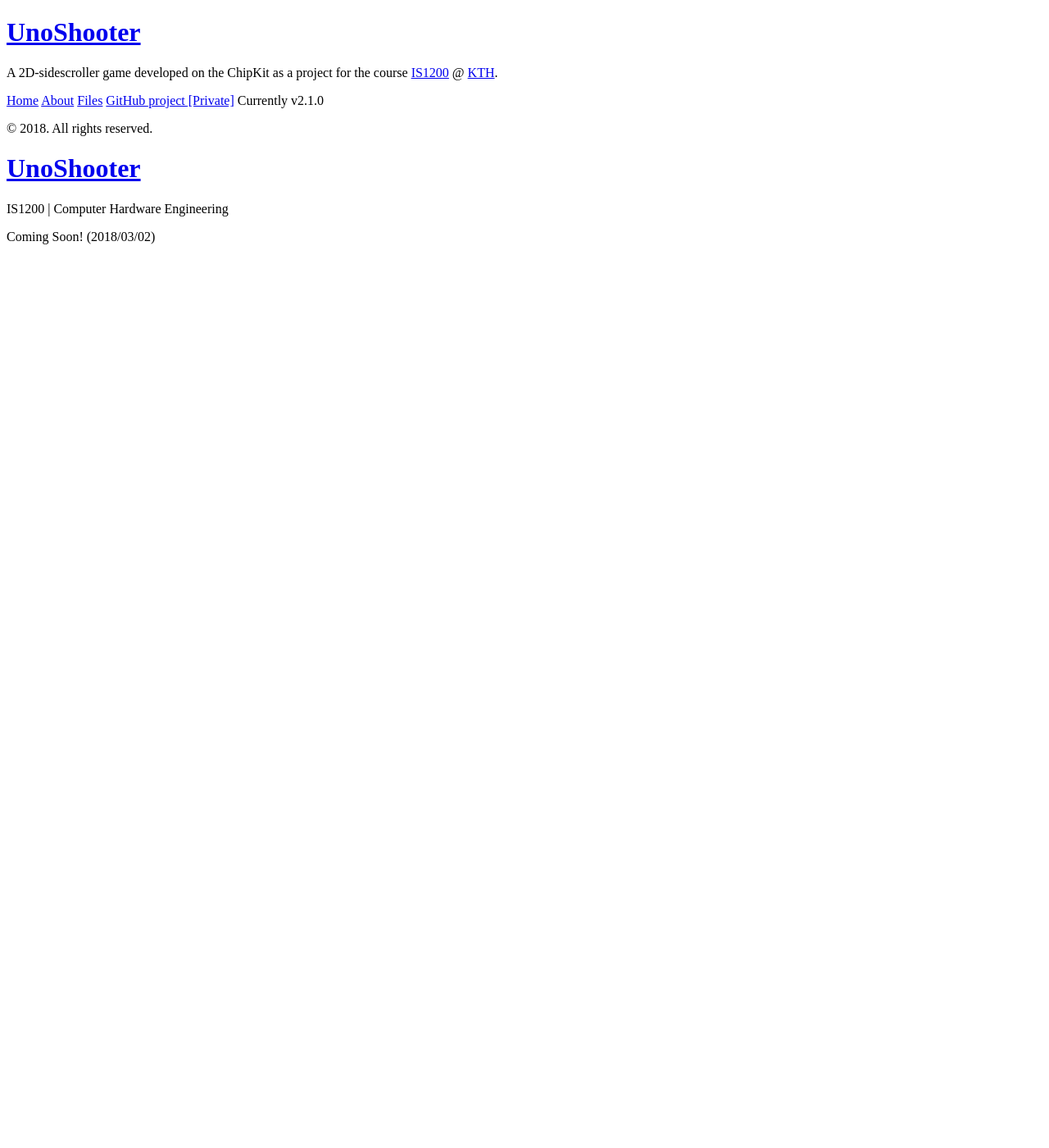
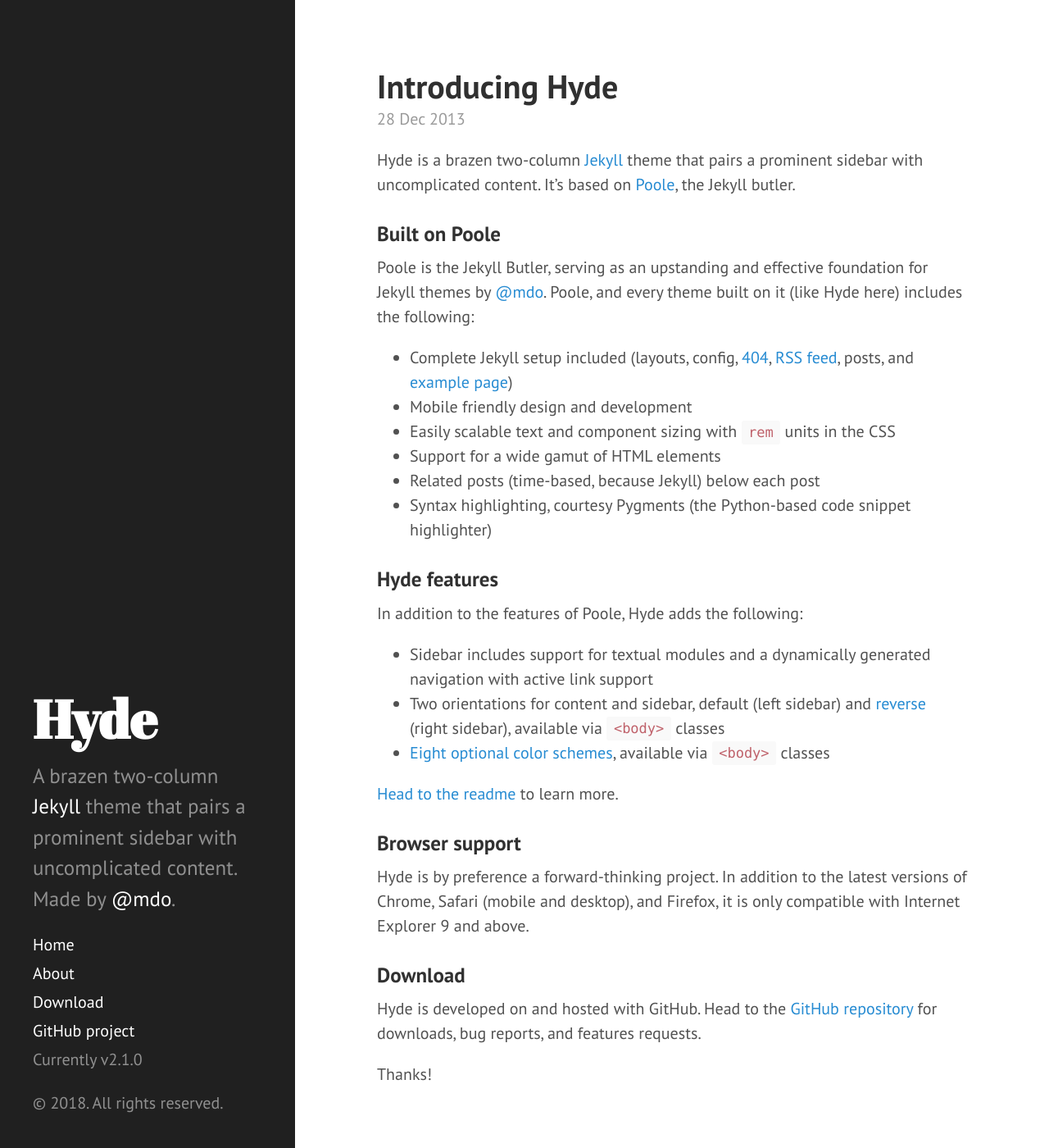
Before and after one commit to EdmanJohan/UnoShooter, a Jekyll site: the page built from index.html, in a window 1280 px wide and 1400 px high. Shown: the whole window at 82% size. Built offline with Jekyll 4.4.1, drawn with Linux system fonts in a browser that asks for light colours; the list of posts is cut into pages by our own code; some of the changed text lies outside the part shown.

Commit message:
Initial commit doc subtree

```diff
--- /dev/null
+++ b/CNAME
@@ -0,0 +1 @@
+hyde.getpoole.com
--- a/_config.yml
+++ b/_config.yml
@@ -6,21 +6,21 @@
 permalink:        pretty
 
 # Setup
-title:            UnoShooter
-tagline:          'An IS1200 Project'
-description:      'A 2D-sidescroller game developed on the ChipKit as a project for the course <a href="https://www.kth.se/student/kurser/kurs/IS1200?l=en" target="_blank">IS1200</a> @ <a href="https://kth.se" target="_blank">KTH</a>.'
-url:              https://edmanjohan.github.io/UnoShooter/
+title:            Hyde
+tagline:          'A Jekyll theme'
+description:      'A brazen two-column <a href="http://jekyllrb.com" target="_blank">Jekyll</a> theme that pairs a prominent sidebar with uncomplicated content. Made by <a href="https://twitter.com/mdo" target="_blank">@mdo</a>.'
+url:              http://hyde.getpoole.com
 baseurl:          /
 
 author:
-  name:           'JEDMEX'
-  url:            https://edmanjohan.github.io/UnoShooter/
+  name:           'Mark Otto'
+  url:            https://twitter.com/mdo
 
 paginate:         5
 
 # Custom vars
 version:          2.1.0
-plugins:          [jekyll-paginate]
+gems: [jekyll-paginate]
 
 github:
-  repo:           https://github.com/EdmanJohan/UnoShooter
+  repo:           https://github.com/poole/hyde
--- a/_includes/sidebar.html
+++ b/_includes/sidebar.html
@@ -26,7 +26,8 @@
         {% endif %}
       {% endfor %}
 
-      <a class="sidebar-nav-item" href="{{ site.github.repo }}">GitHub project [Private]</a>
+      <a class="sidebar-nav-item" href="{{ site.github.repo }}/archive/v{{ site.version }}.zip">Download</a>
+      <a class="sidebar-nav-item" href="{{ site.github.repo }}">GitHub project</a>
       <span class="sidebar-nav-item">Currently v{{ site.version }}</span>
     </nav>
 
--- a/_layouts/page.html
+++ b/_layouts/page.html
@@ -3,6 +3,6 @@
 ---
 
 <div class="page">
-  <h1 class="page-title">{{ page.heading }}</h1>
+  <h1 class="page-title">{{ page.title }}</h1>
   {{ content }}
 </div>
--- /dev/null
+++ b/_posts/2012-02-06-whats-jekyll.md
@@ -0,0 +1,12 @@
+---
+layout: post
+title: What's Jekyll?
+---
+
+[Jekyll](http://jekyllrb.com) is a static site generator, an open-source tool for creating simple yet powerful websites of all shapes and sizes. From [the project's readme](https://github.com/mojombo/jekyll/blob/master/README.markdown):
+
+  > Jekyll is a simple, blog aware, static site generator. It takes a template directory [...] and spits out a complete, static website suitable for serving with Apache or your favorite web server. This is also the engine behind GitHub Pages, which you can use to host your project’s page or blog right here from GitHub.
+
+It's an immensely useful tool and one we encourage you to use here with Hyde.
+
+Find out more by [visiting the project on GitHub](https://github.com/mojombo/jekyll).
--- /dev/null
+++ b/_posts/2012-02-07-example-content.md
@@ -0,0 +1,130 @@
+---
+layout: post
+title: Example content
+---
+
+
+<div class="message">
+  Howdy! This is an example blog post that shows several types of HTML content supported in this theme.
+</div>
+
+Cum sociis natoque penatibus et magnis <a href="#">dis parturient montes</a>, nascetur ridiculus mus. *Aenean eu leo quam.* Pellentesque ornare sem lacinia quam venenatis vestibulum. Sed posuere consectetur est at lobortis. Cras mattis consectetur purus sit amet fermentum.
+
+> Curabitur blandit tempus porttitor. Nullam quis risus eget urna mollis ornare vel eu leo. Nullam id dolor id nibh ultricies vehicula ut id elit.
+
+Etiam porta **sem malesuada magna** mollis euismod. Cras mattis consectetur purus sit amet fermentum. Aenean lacinia bibendum nulla sed consectetur.
+
+## Inline HTML elements
+
+HTML defines a long list of available inline tags, a complete list of which can be found on the [Mozilla Developer Network](https://developer.mozilla.org/en-US/docs/Web/HTML/Element).
+
+- **To bold text**, use `<strong>`.
+- *To italicize text*, use `<em>`.
+- Abbreviations, like <abbr title="HyperText Markup Langage">HTML</abbr> should use `<abbr>`, with an optional `title` attribute for the full phrase.
+- Citations, like <cite>&mdash; Mark otto</cite>, should use `<cite>`.
+- <del>Deleted</del> text should use `<del>` and <ins>inserted</ins> text should use `<ins>`.
+- Superscript <sup>text</sup> uses `<sup>` and subscript <sub>text</sub> uses `<sub>`.
+
+Most of these elements are styled by browsers with few modifications on our part.
+
+## Heading
+
+Vivamus sagittis lacus vel augue rutrum faucibus dolor auctor. Duis mollis, est non commodo luctus, nisi erat porttitor ligula, eget lacinia odio sem nec elit. Morbi leo risus, porta ac consectetur ac, vestibulum at eros.
+
+### Code
+
+Cum sociis natoque penatibus et magnis dis `code element` montes, nascetur ridiculus mus.
+
+{% highlight js %}
+// Example can be run directly in your JavaScript console
+
+// Create a function that takes two arguments and returns the sum of those arguments
+var adder = new Function("a", "b", "return a + b");
+
+// Call the function
+adder(2, 6);
+// > 8
+{% endhighlight %}
+
+Aenean lacinia bibendum nulla sed consectetur. Etiam porta sem malesuada magna mollis euismod. Fusce dapibus, tellus ac cursus commodo, tortor mauris condimentum nibh, ut fermentum massa.
+
+### Lists
+
+Cum sociis natoque penatibus et magnis dis parturient montes, nascetur ridiculus mus. Aenean lacinia bibendum nulla sed consectetur. Etiam porta sem malesuada magna mollis euismod. Fusce dapibus, tellus ac cursus commodo, tortor mauris condimentum nibh, ut fermentum massa justo sit amet risus.
+
+* Praesent commodo cursus magna, vel scelerisque nisl consectetur et.
+* Donec id elit non mi porta gravida at eget metus.
+* Nulla vitae elit libero, a pharetra augue.
+
+Donec ullamcorper nulla non metus auctor fringilla. Nulla vitae elit libero, a pharetra augue.
+
+1. Vestibulum id ligula porta felis euismod semper.
+2. Cum sociis natoque penatibus et magnis dis parturient montes, nascetur ridiculus mus.
+3. Maecenas sed diam eget risus varius blandit sit amet non magna.
+
+Cras mattis consectetur purus sit amet fermentum. Sed posuere consectetur est at lobortis.
+
+<dl>
+  <dt>HyperText Markup Language (HTML)</dt>
+  <dd>The language used to describe and define the content of a Web page</dd>
+
+  <dt>Cascading Style Sheets (CSS)</dt>
+  <dd>Used to describe the appearance of Web content</dd>
+
+  <dt>JavaScript (JS)</dt>
+  <dd>The programming language used to build advanced Web sites and applications</dd>
+</dl>
+
+Integer posuere erat a ante venenatis dapibus posuere velit aliquet. Morbi leo risus, porta ac consectetur ac, vestibulum at eros. Nullam quis risus eget urna mollis ornare vel eu leo.
+
+### Images
+
+Quisque consequat sapien eget quam rhoncus, sit amet laoreet diam tempus. Aliquam aliquam metus erat, a pulvinar turpis suscipit at.
+
+![placeholder](http://placehold.it/800x400 "Large example image")
+![placeholder](http://placehold.it/400x200 "Medium example image")
+![placeholder](http://placehold.it/200x200 "Small example image")
+
+### Tables
+
+Aenean lacinia bibendum nulla sed consectetur. Lorem ipsum dolor sit amet, consectetur adipiscing elit.
+
+<table>
+  <thead>
+    <tr>
+      <th>Name</th>
+      <th>Upvotes</th>
+      <th>Downvotes</th>
+    </tr>
+  </thead>
+  <tfoot>
+    <tr>
+      <td>Totals</td>
+      <td>21</td>
+      <td>23</td>
+    </tr>
+  </tfoot>
+  <tbody>
+    <tr>
+      <td>Alice</td>
+      <td>10</td>
+      <td>11</td>
+    </tr>
+    <tr>
+      <td>Bob</td>
+      <td>4</td>
+      <td>3</td>
+    </tr>
+    <tr>
+      <td>Charlie</td>
+      <td>7</td>
+      <td>9</td>
+    </tr>
+  </tbody>
+</table>
+
+Nullam id dolor id nibh ultricies vehicula ut id elit. Sed posuere consectetur est at lobortis. Nullam quis risus eget urna mollis ornare vel eu leo.
+
+-----
+
+Want to see something else added? <a href="https://github.com/poole/poole/issues/new">Open an issue.</a>
--- /dev/null
+++ b/_posts/2013-12-28-introducing-hyde.md
@@ -0,0 +1,37 @@
+---
+layout: post
+title: Introducing Hyde
+---
+
+Hyde is a brazen two-column [Jekyll](http://jekyllrb.com) theme that pairs a prominent sidebar with uncomplicated content. It's based on [Poole](http://getpoole.com), the Jekyll butler.
+
+### Built on Poole
+
+Poole is the Jekyll Butler, serving as an upstanding and effective foundation for Jekyll themes by [@mdo](https://twitter.com/mdo). Poole, and every theme built on it (like Hyde here) includes the following:
+
+* Complete Jekyll setup included (layouts, config, [404](/404), [RSS feed](/atom.xml), posts, and [example page](/about))
+* Mobile friendly design and development
+* Easily scalable text and component sizing with `rem` units in the CSS
+* Support for a wide gamut of HTML elements
+* Related posts (time-based, because Jekyll) below each post
+* Syntax highlighting, courtesy Pygments (the Python-based code snippet highlighter)
+
+### Hyde features
+
+In addition to the features of Poole, Hyde adds the following:
+
+* Sidebar includes support for textual modules and a dynamically generated navigation with active link support
+* Two orientations for content and sidebar, default (left sidebar) and [reverse](https://github.com/poole/lanyon#reverse-layout) (right sidebar), available via `<body>` classes
+* [Eight optional color schemes](https://github.com/poole/hyde#themes), available via `<body>` classes
+
+[Head to the readme](https://github.com/poole/hyde#readme) to learn more.
+
+### Browser support
+
+Hyde is by preference a forward-thinking project. In addition to the latest versions of Chrome, Safari (mobile and desktop), and Firefox, it is only compatible with Internet Explorer 9 and above.
+
+### Download
+
+Hyde is developed on and hosted with GitHub. Head to the <a href="https://github.com/poole/hyde">GitHub repository</a> for downloads, bug reports, and features requests.
+
+Thanks!
--- a/about.md
+++ b/about.md
@@ -1,7 +1,30 @@
 ---
 layout: page
 title: About
-heading: About | UnoShooter
 ---
 
-Coming Soon!
+<p class="message">
+  Hey there! This page is included as an example. Feel free to customize it for your own use upon downloading. Carry on!
+</p>
+
+In the novel, *The Strange Case of Dr. Jeykll and Mr. Hyde*, Mr. Poole is Dr. Jekyll's virtuous and loyal butler. Similarly, Poole is an upstanding and effective butler that helps you build Jekyll themes. It's made by [@mdo](https://twitter.com/mdo).
+
+There are currently two themes built on Poole:
+
+* [Hyde](http://hyde.getpoole.com)
+* [Lanyon](http://lanyon.getpoole.com)
+
+Learn more and contribute on [GitHub](https://github.com/poole).
+
+## Setup
+
+Some fun facts about the setup of this project include:
+
+* Built for [Jekyll](http://jekyllrb.com)
+* Developed on GitHub and hosted for free on [GitHub Pages](https://pages.github.com)
+* Coded with [Sublime Text 2](http://sublimetext.com), an amazing code editor
+* Designed and developed while listening to music like [Blood Bros Trilogy](https://soundcloud.com/maddecent/sets/blood-bros-series)
+
+Have questions or suggestions? Feel free to [open an issue on GitHub](https://github.com/poole/issues/new) or [ask me on Twitter](https://twitter.com/mdo).
+
+Thanks for reading!
--- a/index.html
+++ b/index.html
@@ -1,11 +1,37 @@
 ---
 layout: default
 title: Home
-heading: Home
 ---
+
 <div class="posts">
-<h1 class="post-title"><a href="/">UnoShooter</a></h1>
-<span class="post-date">IS1200 | Computer Hardware Engineering</span>
+  {% for post in paginator.posts %}
+  <div class="post">
+    <h1 class="post-title">
+      <a href="{{ post.url }}">
+        {{ post.title }}
+      </a>
+    </h1>
 
-<p> Coming Soon! (2018/03/02)</p>
+    <span class="post-date">{{ post.date | date_to_string }}</span>
+
+    {{ post.content }}
+  </div>
+  {% endfor %}
 </div>
+
+<div class="pagination">
+  {% if paginator.next_page %}
+    <a class="pagination-item older" href="{{ site.baseurl }}page{{paginator.next_page}}">Older</a>
+  {% else %}
+    <span class="pagination-item older">Older</span>
+  {% endif %}
+  {% if paginator.previous_page %}
+    {% if paginator.page == 2 %}
+      <a class="pagination-item newer" href="{{ site.baseurl }}">Newer</a>
+    {% else %}
+      <a class="pagination-item newer" href="{{ site.baseurl }}page{{paginator.previous_page}}">Newer</a>
+    {% endif %}
+  {% else %}
+    <span class="pagination-item newer">Newer</span>
+  {% endif %}
+</div>
--- a/public/css/hyde.css
+++ b/public/css/hyde.css
@@ -80,7 +80,7 @@
   color: #fff;
   margin-top: 0;
   font-family: "Abril Fatface", serif;
-  font-size: 2.5rem;
+  font-size: 3.25rem;
 }
 
 /* Sidebar nav */
```
Also changed, not shown: files.md (deleted, +0 -7 lines).
